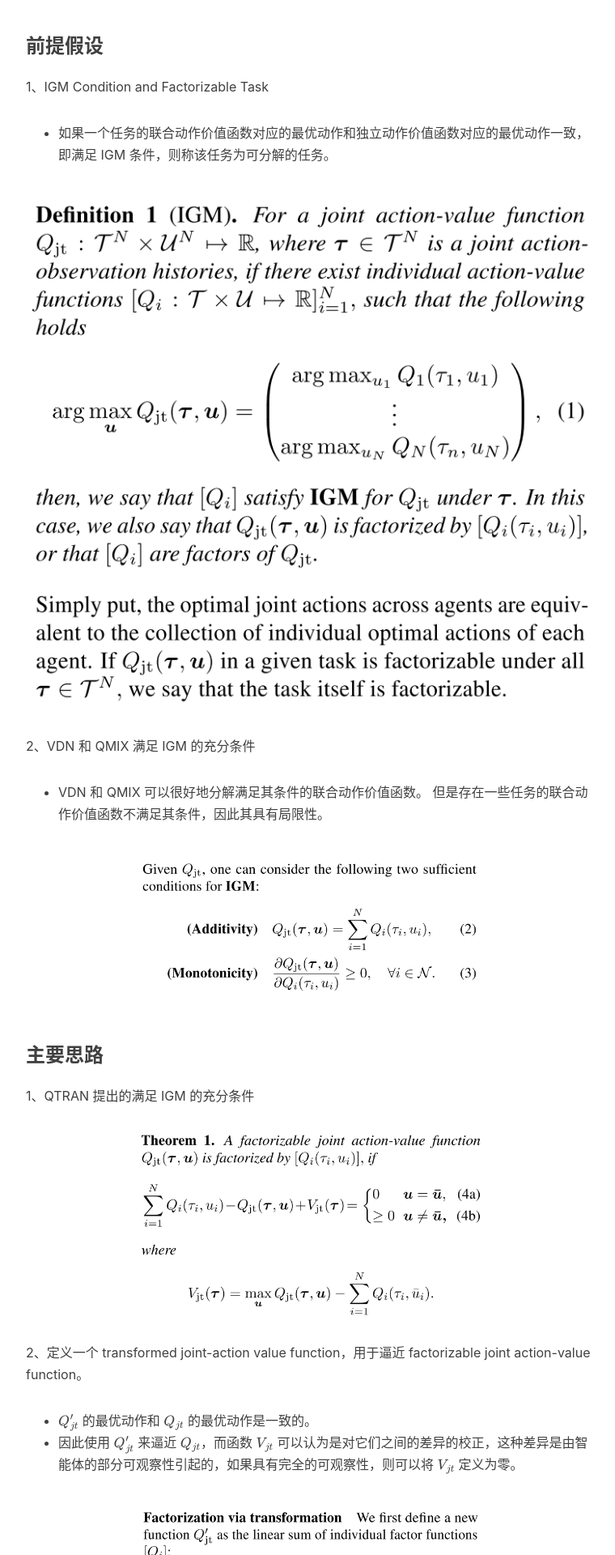
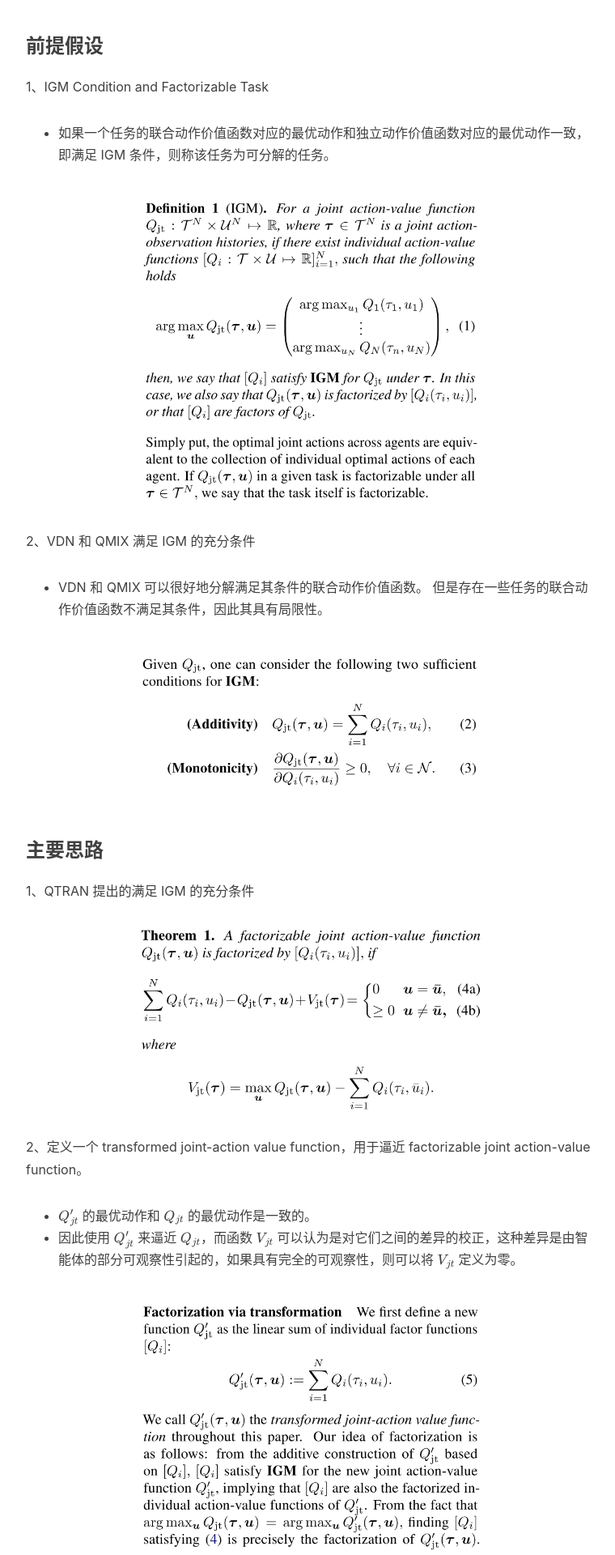
Before and after one commit to liushunyu/blog, a Jekyll site: the page built from _posts/2020-06-19-强化学习论文（10）QTRAN.md, in a window 1280 px wide. Shown: the part 1338-3258 px from the top of the page at 81% size, without its empty margins (233-993 px from the left). Built offline with Jekyll 4.4.1, drawn with Linux system fonts in a browser that asks for light colours; nearby versions of some CDN libraries; formulas are drawn with MathJax 3; comment, search, counter and statistics services are not loaded.

Commit message:
Update 2020-06-19-强化学习论文（10）QTRAN.md

```diff
--- a/_posts/2020-06-19-强化学习论文（10）QTRAN.md
+++ b/_posts/2020-06-19-强化学习论文（10）QTRAN.md
@@ -46,7 +46,7 @@
 
 - 如果一个任务的联合动作价值函数对应的最优动作和独立动作价值函数对应的最优动作一致，即满足 IGM 条件，则称该任务为可分解的任务。
 
-<img width="100%" src="/img/in-post/2020-06-19-强化学习论文（10）QTRAN.assets/image-20200622104350499.png"/>
+<img width="60%" src="/img/in-post/2020-06-19-强化学习论文（10）QTRAN.assets/image-20200622104350499.png"/>
 
 
 
@@ -91,7 +91,7 @@
 
 4、QTRAN-base 损失函数定义如下，由其充分条件中的约束得到。
 
-<img width="60%" src="/img/in-post/2020-06-19-强化学习论文（10）QTRAN.assets/image-20200622112412553.png"/>
+<img width="50%" src="/img/in-post/2020-06-19-强化学习论文（10）QTRAN.assets/image-20200622112412553.png"/>
 
 <img width="60%" src="/img/in-post/2020-06-19-强化学习论文（10）QTRAN.assets/image-20200622112428552.png"/>
 
```
